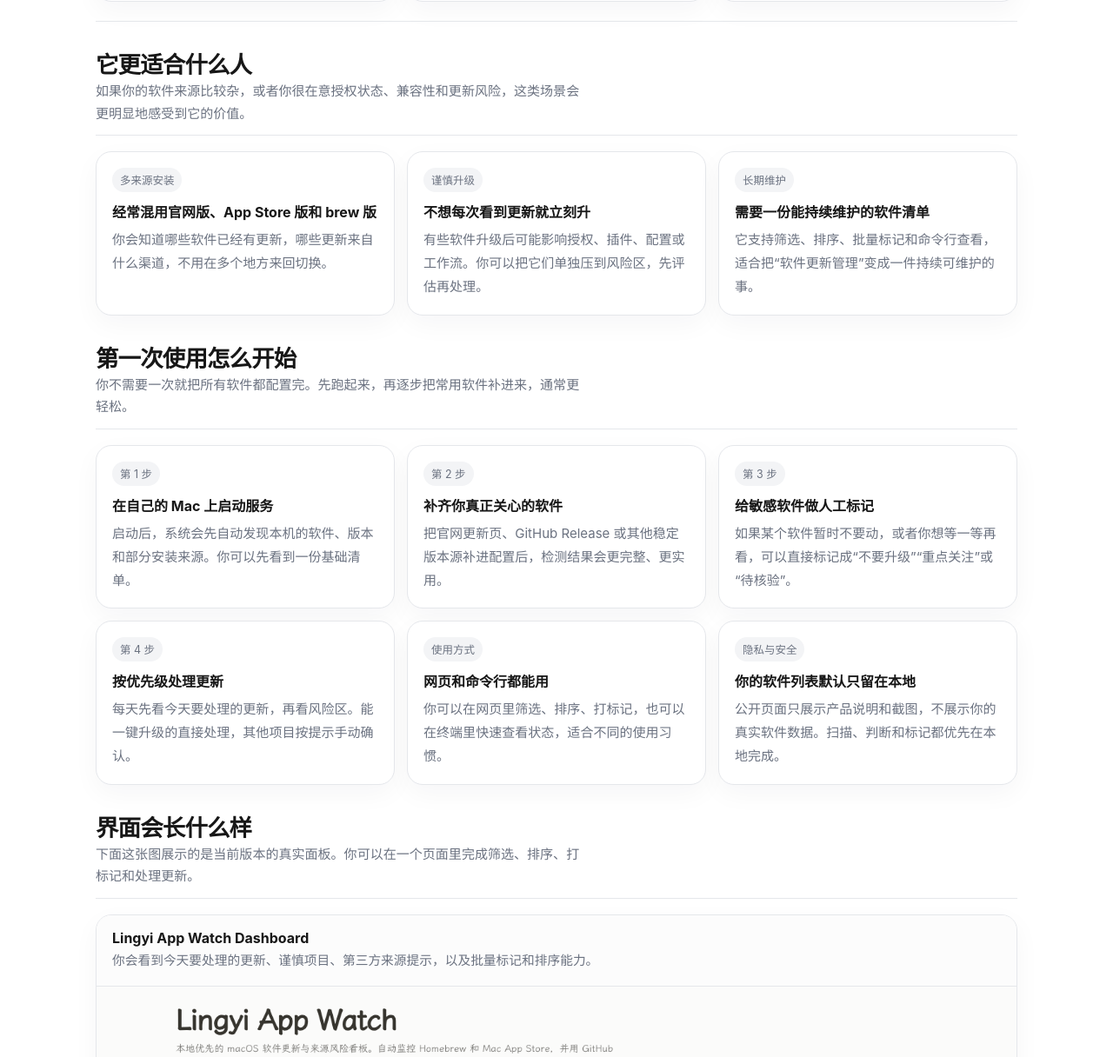
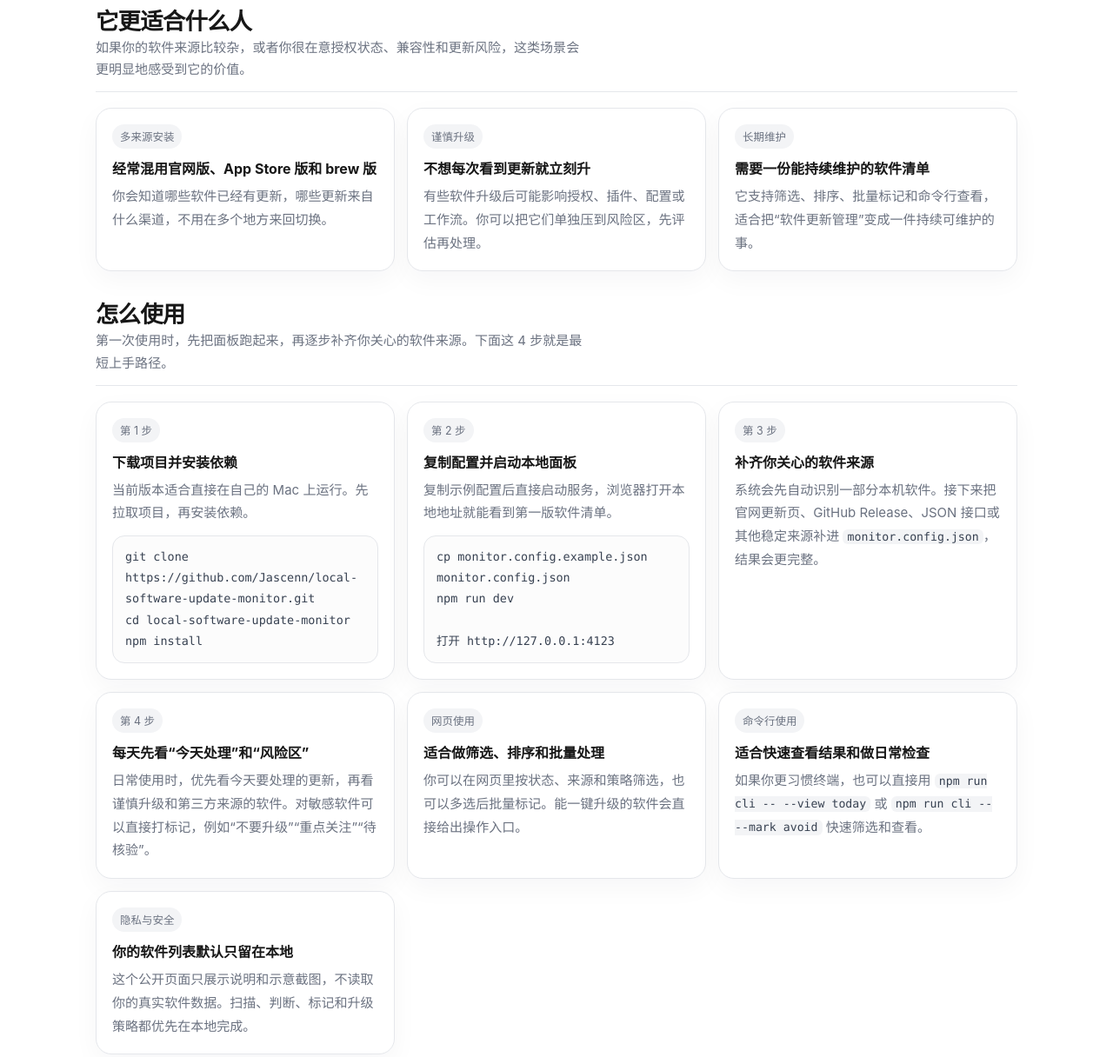
Before and after one commit to Jascenn/local-software-update-monitor, a website: page site/index.html in a window 1280 px wide. Shown: the part 873-2089 px from the top of the page at 87% size. Drawn offline with Linux system fonts and the light colour scheme; a small style sheet from the web is missing.

Commit message:
fix(site): add practical getting-started instructions

```diff
--- a/site/index.html
+++ b/site/index.html
@@ -110,6 +110,29 @@
 			padding: 12px 14px;
 			font-size: 0.9rem;
 			line-height: 1.7;
+		}
+
+		code {
+			padding: 0.1em 0.38em;
+			border-radius: 0.45em;
+			background: #f3f4f6;
+			font-family: ui-monospace, "SFMono-Regular", Menlo, Monaco, Consolas, monospace;
+			font-size: 0.88em;
+			color: #374151;
+		}
+
+		.code-block {
+			margin-top: 12px;
+			padding: 12px 14px;
+			border: 1px solid var(--line);
+			border-radius: 14px;
+			background: #fcfcfc;
+			font-family: ui-monospace, "SFMono-Regular", Menlo, Monaco, Consolas, monospace;
+			font-size: 0.84rem;
+			line-height: 1.8;
+			color: #374151;
+			white-space: pre-wrap;
+			word-break: break-word;
 		}
 
 		.hero {
@@ -383,8 +406,6 @@
 	</nav>
 
 	<main>
-		<div class="notice">这是 `Lingyi App Watch` 的介绍页和上手说明。这里展示的是公开示意内容，不会读取你的真实软件列表，也不会暴露你的个人设备数据。</div>
-
 		<section class="hero" id="overview">
 			<div class="kicker">macOS 软件更新助手 · 本地运行 · v0.3.0</div>
 			<h1>帮你把 Mac 上的软件更新，整理成一张真正能做决定的清单。</h1>
@@ -439,40 +460,52 @@
 		<section class="section" id="guide">
 			<div class="section-head">
 				<div>
-					<h2>第一次使用怎么开始</h2>
-					<p>你不需要一次就把所有软件都配置完。先跑起来，再逐步把常用软件补进来，通常更轻松。</p>
+					<h2>怎么使用</h2>
+					<p>第一次使用时，先把面板跑起来，再逐步补齐你关心的软件来源。下面这 4 步就是最短上手路径。</p>
 				</div>
 			</div>
 			<div class="feature-grid">
 				<article class="feature-card">
 					<span class="tag">第 1 步</span>
-					<strong>在自己的 Mac 上启动服务</strong>
-					<p>启动后，系统会先自动发现本机的软件、版本和部分安装来源。你可以先看到一份基础清单。</p>
+					<strong>下载项目并安装依赖</strong>
+					<p>当前版本适合直接在自己的 Mac 上运行。先拉取项目，再安装依赖。</p>
+					<div class="code-block">git clone https://github.com/Jascenn/local-software-update-monitor.git
+cd local-software-update-monitor
+npm install</div>
 				</article>
 				<article class="feature-card">
 					<span class="tag">第 2 步</span>
-					<strong>补齐你真正关心的软件</strong>
-					<p>把官网更新页、GitHub Release 或其他稳定版本源补进配置后，检测结果会更完整、更实用。</p>
+					<strong>复制配置并启动本地面板</strong>
+					<p>复制示例配置后直接启动服务，浏览器打开本地地址就能看到第一版软件清单。</p>
+					<div class="code-block">cp monitor.config.example.json monitor.config.json
+npm run dev
+
+打开 http://127.0.0.1:4123</div>
 				</article>
 				<article class="feature-card">
 					<span class="tag">第 3 步</span>
-					<strong>给敏感软件做人工标记</strong>
-					<p>如果某个软件暂时不要动，或者你想等一等再看，可以直接标记成“不要升级”“重点关注”或“待核验”。</p>
+					<strong>补齐你关心的软件来源</strong>
+					<p>系统会先自动识别一部分本机软件。接下来把官网更新页、GitHub Release、JSON 接口或其他稳定来源补进 <code>monitor.config.json</code>，结果会更完整。</p>
 				</article>
 				<article class="feature-card">
 					<span class="tag">第 4 步</span>
-					<strong>按优先级处理更新</strong>
-					<p>每天先看今天要处理的更新，再看风险区。能一键升级的直接处理，其他项目按提示手动确认。</p>
+					<strong>每天先看“今天处理”和“风险区”</strong>
+					<p>日常使用时，优先看今天要处理的更新，再看谨慎升级和第三方来源的软件。对敏感软件可以直接打标记，例如“不要升级”“重点关注”“待核验”。</p>
 				</article>
 				<article class="feature-card">
-					<span class="tag">使用方式</span>
-					<strong>网页和命令行都能用</strong>
-					<p>你可以在网页里筛选、排序、打标记，也可以在终端里快速查看状态，适合不同的使用习惯。</p>
+					<span class="tag">网页使用</span>
+					<strong>适合做筛选、排序和批量处理</strong>
+					<p>你可以在网页里按状态、来源和策略筛选，也可以多选后批量标记。能一键升级的软件会直接给出操作入口。</p>
+				</article>
+				<article class="feature-card">
+					<span class="tag">命令行使用</span>
+					<strong>适合快速查看结果和做日常检查</strong>
+					<p>如果你更习惯终端，也可以直接用 <code>npm run cli -- --view today</code> 或 <code>npm run cli -- --mark avoid</code> 快速筛选和查看。</p>
 				</article>
 				<article class="feature-card">
 					<span class="tag">隐私与安全</span>
 					<strong>你的软件列表默认只留在本地</strong>
-					<p>公开页面只展示产品说明和截图，不展示你的真实软件数据。扫描、判断和标记都优先在本地完成。</p>
+					<p>这个公开页面只展示说明和示意截图，不读取你的真实软件数据。扫描、判断、标记和升级策略都优先在本地完成。</p>
 				</article>
 			</div>
 		</section>
```
